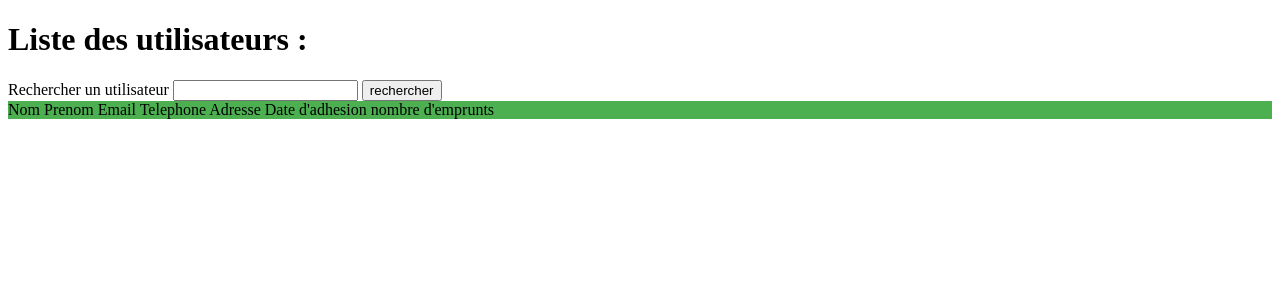
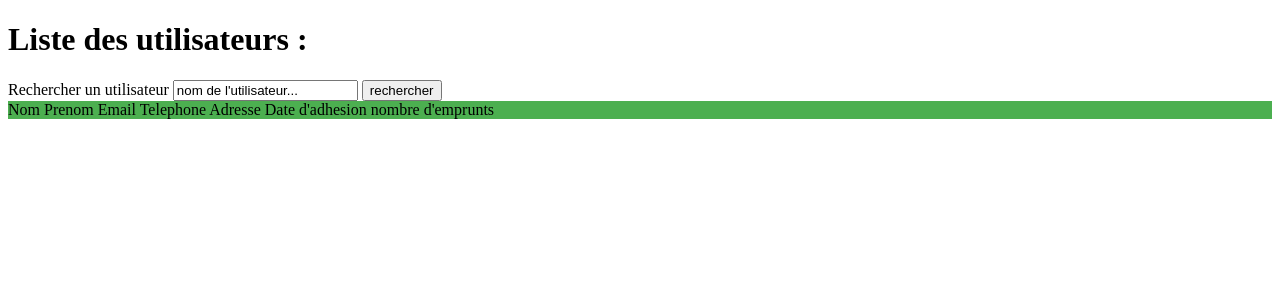
Before and after one commit to esomly19/Atelier_Mediathek, a PHP site: the page made by MediaNet_Staff/src/Views/utilisateur/informationUtilisateur.html.twig in a window 1280 px wide. Shown: the part 54-354 px from the top of the page. Run offline with PHP 8.4, Linux system fonts and the light colour scheme; the template is opened without the code that fills it, so the values that code supplies are empty; some libraries are stand-ins or nearby versions.

Commit message:
modification sql

```diff
--- a/MediaNet_Staff/src/Views/utilisateur/informationUtilisateur.html.twig
+++ b/MediaNet_Staff/src/Views/utilisateur/informationUtilisateur.html.twig
@@ -2,22 +2,64 @@
 {% block stylesheets %}
     <link href="../src/css/listeUtilisateur.css" type="text/css" rel="stylesheet" />
 {% endblock %}
+
 <h1>Liste des utilisateurs : </h1>
 <div>
-    <label for="rechercher-utilisateur">Rechercher un utilisateur</label>
-    <input type="search" id="rechercher-utilisateur" name="ru"
-           aria-label="Search through site content">
+    <label for="search_user">Rechercher un utilisateur</label>
+    <input type="search" id="search_user" name="ru" value="nom de l'utilisateur..." onfocus="if(this.value=='nom de l\'utilisateur...')this.value=''" onblur="if(this.value=='')this.value='nom de l\'utilisateur...'" autocomplete="off">
 
-    <button>rechercher</button>
+    <button id="submit_research">rechercher</button>
 </div>
 
 <div class="content">
     <div class="ligne-p">
         <span class="nom">Nom </span><span class="prenom">Prenom </span><span>Email </span><span>Telephone </span><span>Adresse </span><span>Date d'adhesion </span><span>nombre d'emprunts </span>
     </div>
+    <div id="iu">
+        {% for utilisateur in utilisateurs %}
+            <div class="ligne-u">
+                <span class="nom">{{ utilisateur.nom }} </span><span class="prenom">{{ utilisateur.prenom }} </span><span>{{ utilisateur.mail }} </span><span>{{ utilisateur.adresse }} </span><span>{{ utilisateur.telephone }} </span><span>{{ utilisateur.date_adhesion }} </span> <button value="{{ utilisateur.id }} id = {{ utilisateur.id }}">Sélectionner</button>
+            </div>
+        {% endfor %}
+    </div>
+</div>
+
+<script type="application/javascript">
+    let listeNomUtilisateur = [];
+
     {% for utilisateur in utilisateurs %}
-        <div class="ligne-u">
-            <span class="nom">{{ utilisateur.nom }} </span><span class="prenom">{{ utilisateur.prenom }} </span><span>{{ utilisateur.mail }} </span><span>{{ utilisateur.adresse }} </span><span>{{ utilisateur.telephone }} </span><span>{{ utilisateur.date_adhesion }} </span> <button value="{{ utilisateur.id }} id = {{ utilisateur.id }}">Sélectionner</button>
-        </div>
+        listeNomUtilisateur.push(""+"{{utilisateur.nom}}");
     {% endfor %}
-</div>
+
+    let rechercher = document.getElementById("submit_research");
+    let nomUtilisateur = document.getElementById("search_user");
+
+    rechercher.addEventListener('click', function (event) {
+        console.log(nomUtilisateur.value)
+
+        let utilisateurTrouve = [];
+
+
+
+        listeNomUtilisateur.forEach(function (utilisateur) {
+            if(nomUtilisateur.value.toLowerCase() === utilisateur["nom"].toLowerCase()) {
+                utilisateurTrouve.push(utilisateur)
+            }
+        })
+
+        if(utilisateurTrouve.length >= 1 ){
+            content.innerHTML = "";
+            let content = document.getElementById("iu");
+            utilisateurTrouve.forEach(function (utilisateur) {
+                content.innerHTML += "<div class=ligne-u>" +
+                    "<span class=nom>"+utilisateur["nom"]+"</span><span class='prenom'>"
+            })
+        }else{
+            console.log("no one");
+        }
+
+
+    });
+
+
+</script>
--- a/mediatheque.sql
+++ b/mediatheque.sql
@@ -103,6 +103,7 @@ DROP TABLE IF EXISTS `utilisateur`;
 CREATE TABLE IF NOT EXISTS `utilisateur` (
   `id` bigint(20) UNSIGNED NOT NULL AUTO_INCREMENT,
   `nom` varchar(55) NOT NULL,
+  `prenom` varchar(55) NOT NULL,
   `mdp` varchar(255) NOT NULL,
   `mail` varchar(100) NOT NULL,
   `adresse` varchar(255) NOT NULL,
```
